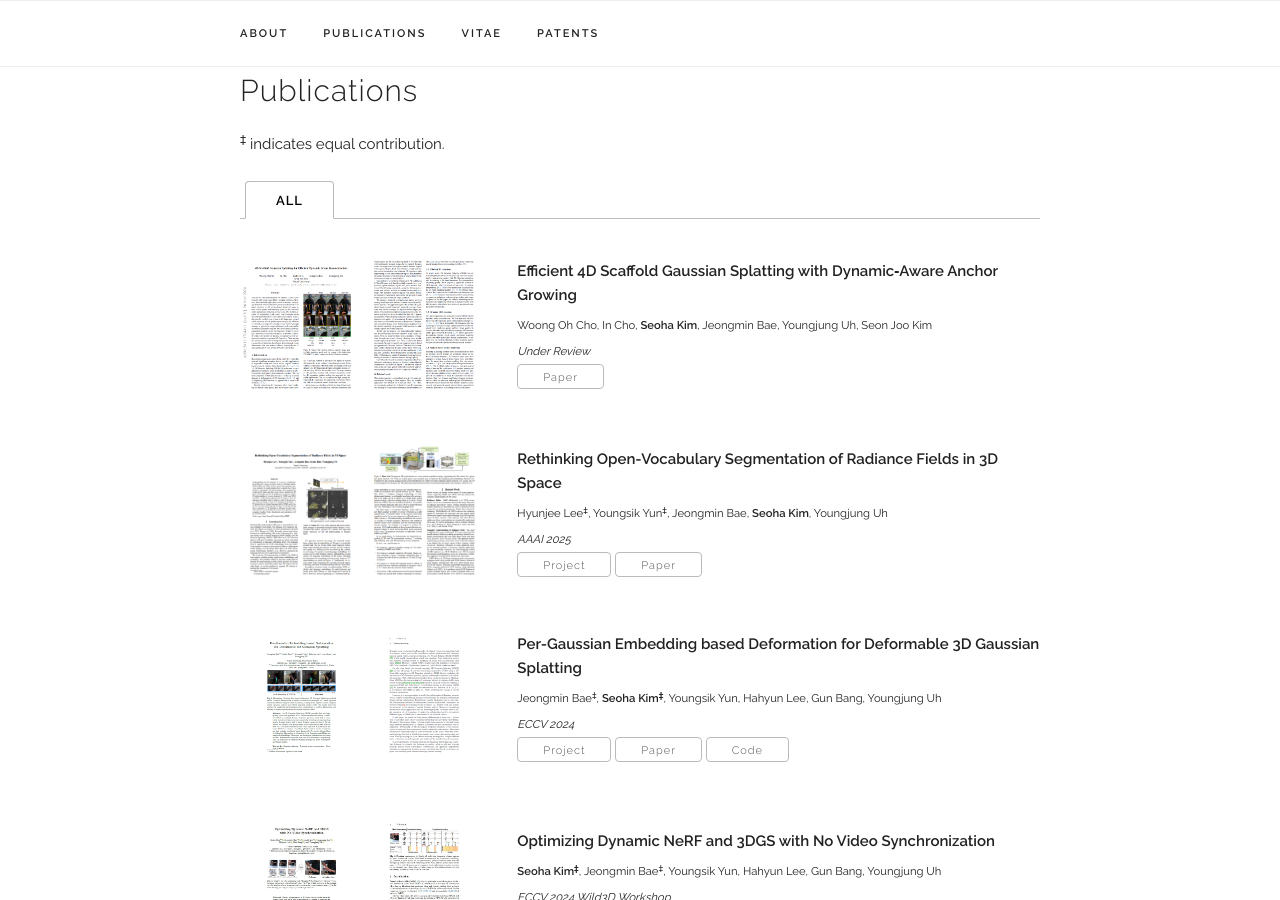
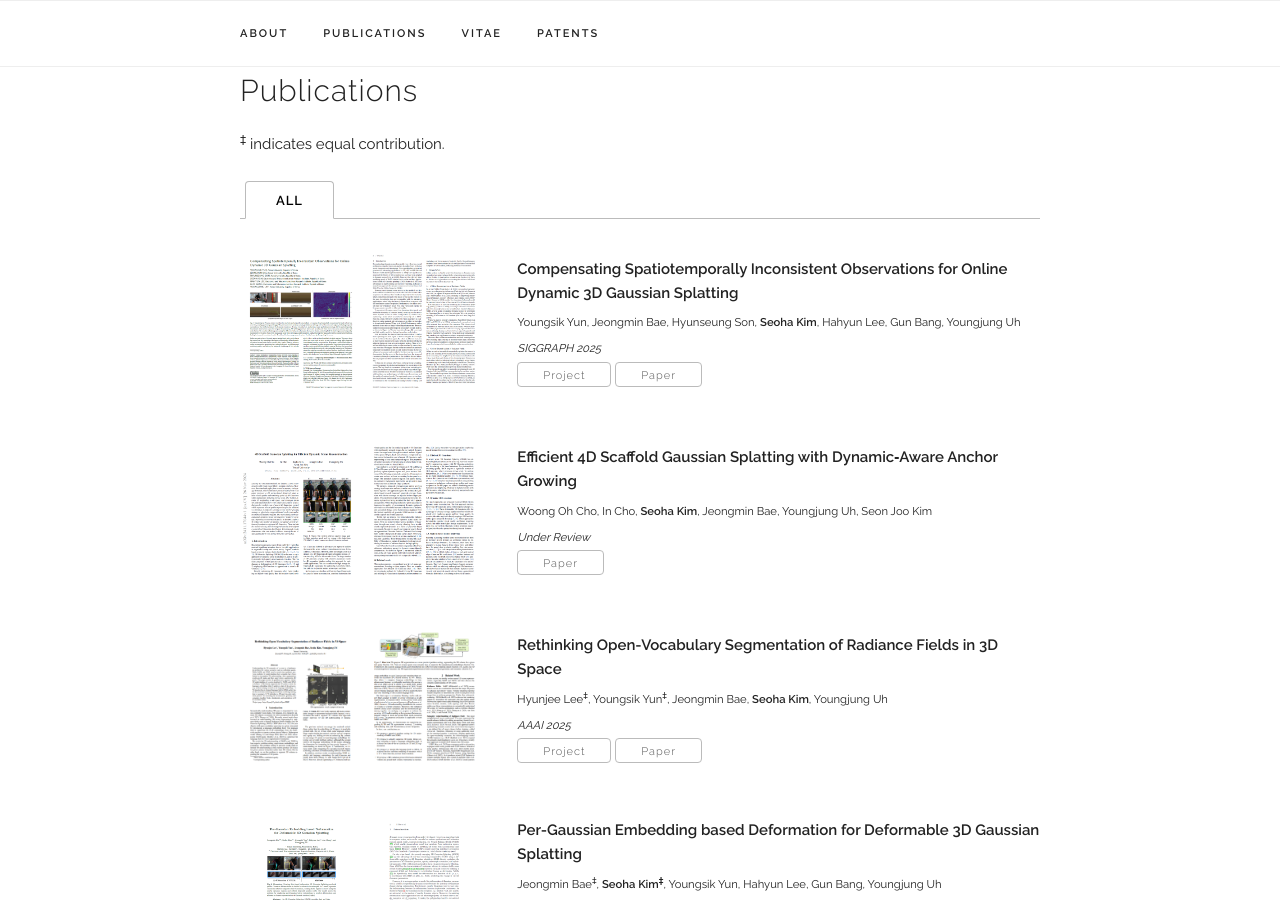
Before and after one commit to seoha-kim/seoha-kim.github.io, a Jekyll site: the page built from index.html, in a window 1280 px wide and 900 px high, scrolled down 639 px. Built offline with Jekyll 4.4.1, drawn with Linux system fonts in a browser that asks for light colours; some web fonts are replaced.

Commit message:
Update publications.yaml

```diff
--- a/_data/publications.yaml
+++ b/_data/publications.yaml
@@ -1,4 +1,12 @@
 papers:
+  - title: "Compensating Spatiotemporally Inconsistent Observations for Online Dynamic 3D Gaussian Splatting"
+    authors: "Youngsik Yun, Jeongmin Bae, Hyunseung Son, <b>Seoha Kim</b>, Hahyun Lee, Gun Bang, Youngjung Uh"
+    paper_pdf: "https://arxiv.org/abs/2505.01235"
+    project: "https://bbangsik13.github.io/OR2/"
+    venue: "SIGGRAPH 2025"
+    selected: y
+    image: "/assets/publications/online_preview.PNG"
+
   - title: "Efficient 4D Scaffold Gaussian Splatting with Dynamic‑Aware Anchor Growing"
     authors: "Woong Oh Cho, In Cho, <b>Seoha Kim</b>, Jeongmin Bae, Youngjung Uh, Seon Joo Kim"
     paper_pdf: "https://arxiv.org/abs/2411.17044"
```
